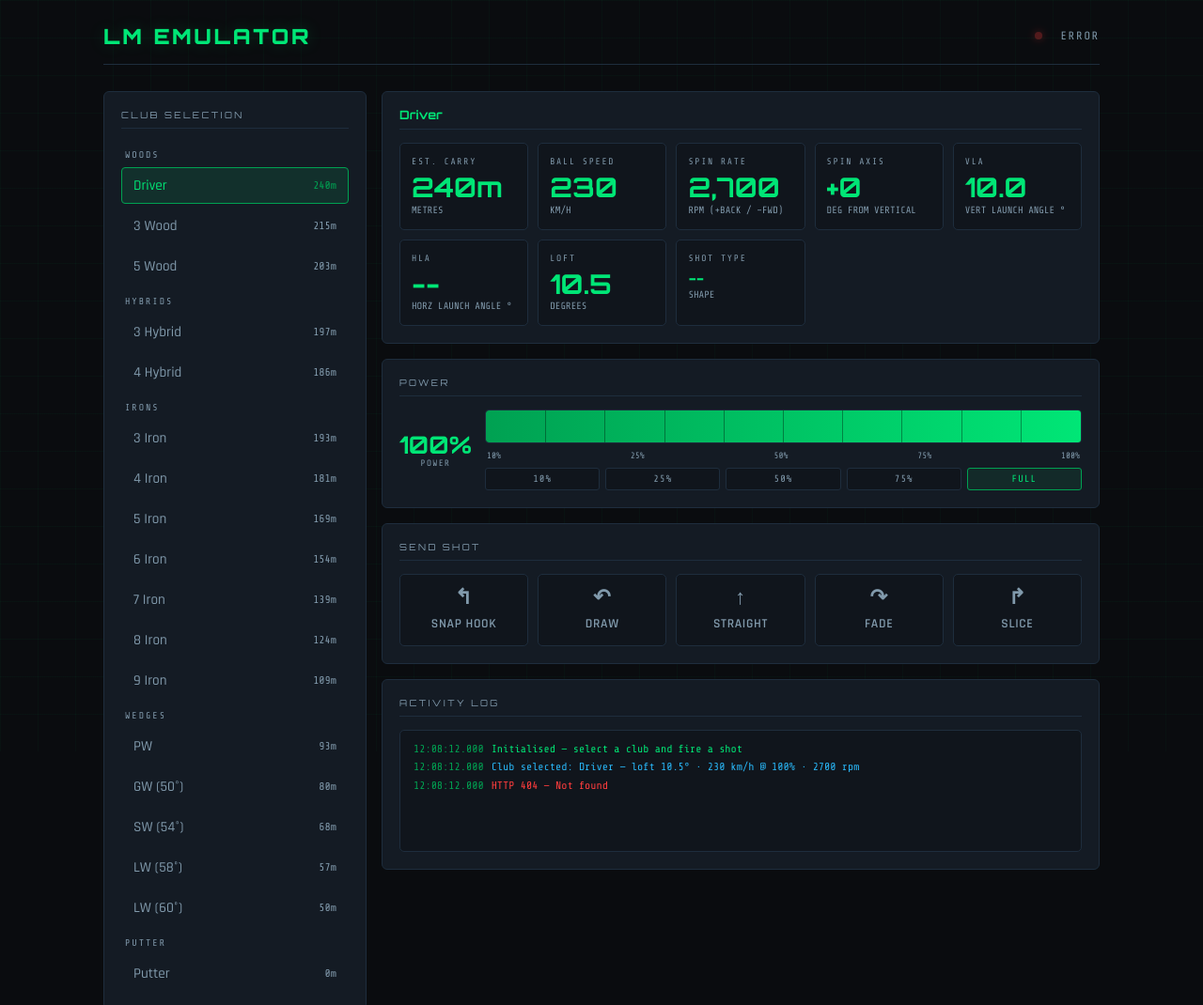
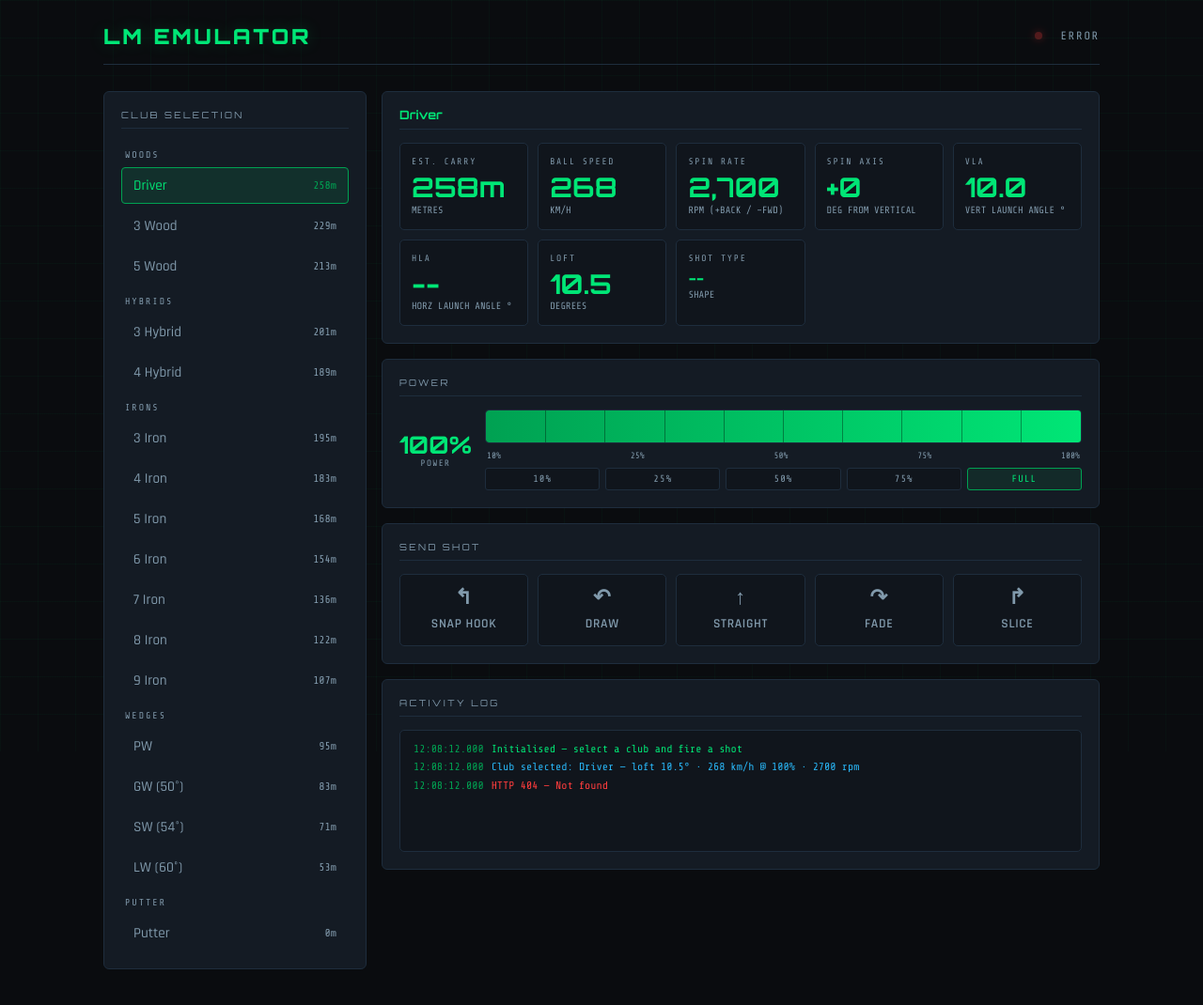
Before and after one commit to brozef/lm-emulator, a website: page index.html in a window 1280 px wide. Shown: the top 1070 px of the page at 94% size. Drawn offline with nearby package versions, Linux system fonts and the light colour scheme; no server answers.

Commit message:
support club selection from sim

```diff
--- a/index.html
+++ b/index.html
@@ -690,24 +690,23 @@
 <script>
 // ── CLUB DATA ────────────────────────────────────────────────────────────────
 const CLUBS = [
-  { cat:'Woods',  name:'Driver',    loft:10.5, vla:10, ball_speed:230, spin_rpm: 2700, spin_axis:  0 },
-  { cat:'Woods',  name:'3 Wood',    loft:15,   vla:11, ball_speed:210, spin_rpm: 3500, spin_axis:  0 },
-  { cat:'Woods',  name:'5 Wood',    loft:18,   vla:13, ball_speed:198, spin_rpm: 4200, spin_axis:  0 },
-  { cat:'Hybrids',name:'3 Hybrid',  loft:19,   vla:14, ball_speed:192, spin_rpm: 4500, spin_axis:  0 },
-  { cat:'Hybrids',name:'4 Hybrid',  loft:22,   vla:16, ball_speed:182, spin_rpm: 5000, spin_axis:  0 },
-  { cat:'Irons',  name:'3 Iron',    loft:21,   vla:15, ball_speed:188, spin_rpm: 4800, spin_axis:  0 },
-  { cat:'Irons',  name:'4 Iron',    loft:24,   vla:17, ball_speed:178, spin_rpm: 5200, spin_axis:  0 },
-  { cat:'Irons',  name:'5 Iron',    loft:27,   vla:19, ball_speed:168, spin_rpm: 5800, spin_axis:  0 },
-  { cat:'Irons',  name:'6 Iron',    loft:30,   vla:21, ball_speed:157, spin_rpm: 6400, spin_axis:  0 },
-  { cat:'Irons',  name:'7 Iron',    loft:34,   vla:23, ball_speed:146, spin_rpm: 7100, spin_axis:  0 },
-  { cat:'Irons',  name:'8 Iron',    loft:38,   vla:26, ball_speed:135, spin_rpm: 7800, spin_axis:  0 },
-  { cat:'Irons',  name:'9 Iron',    loft:42,   vla:29, ball_speed:124, spin_rpm: 8500, spin_axis:  0 },
-  { cat:'Wedges', name:'PW',        loft:46,   vla:31, ball_speed:113, spin_rpm: 9200, spin_axis:  0 },
-  { cat:'Wedges', name:'GW (50°)',  loft:50,   vla:33, ball_speed:104, spin_rpm: 9800, spin_axis:  0 },
-  { cat:'Wedges', name:'SW (54°)',  loft:54,   vla:36, ball_speed: 95, spin_rpm:10400, spin_axis:  0 },
-  { cat:'Wedges', name:'LW (58°)',  loft:58,   vla:38, ball_speed: 86, spin_rpm:11000, spin_axis:  0 },
-  { cat:'Wedges', name:'LW (60°)',  loft:60,   vla:40, ball_speed: 81, spin_rpm:11400, spin_axis:  0 },
-  { cat:'Putter', name:'Putter',    loft:4,    vla: 2, ball_speed: 16, spin_rpm: -400, spin_axis:  0 },
+  { cat:'Woods',   abv:'DR', name:'Driver',   loft:10.5, vla:10, ball_speed:268, spin_rpm: 2700, spin_axis:0 },
+  { cat:'Woods',   abv:'3W', name:'3 Wood',   loft:15,   vla:11, ball_speed:248, spin_rpm: 3500, spin_axis:0 },
+  { cat:'Woods',   abv:'5W', name:'5 Wood',   loft:18,   vla:13, ball_speed:235, spin_rpm: 4200, spin_axis:0 },
+  { cat:'Hybrids', abv:'3H', name:'3 Hybrid', loft:19,   vla:14, ball_speed:225, spin_rpm: 4500, spin_axis:0 },
+  { cat:'Hybrids', abv:'4H', name:'4 Hybrid', loft:22,   vla:16, ball_speed:214, spin_rpm: 5000, spin_axis:0 },
+  { cat:'Irons',   abv:'3I', name:'3 Iron',   loft:21,   vla:15, ball_speed:220, spin_rpm: 4800, spin_axis:0 },
+  { cat:'Irons',   abv:'4I', name:'4 Iron',   loft:24,   vla:17, ball_speed:209, spin_rpm: 5200, spin_axis:0 },
+  { cat:'Irons',   abv:'5I', name:'5 Iron',   loft:27,   vla:19, ball_speed:196, spin_rpm: 5800, spin_axis:0 },
+  { cat:'Irons',   abv:'6I', name:'6 Iron',   loft:30,   vla:21, ball_speed:184, spin_rpm: 6400, spin_axis:0 },
+  { cat:'Irons',   abv:'7I', name:'7 Iron',   loft:34,   vla:23, ball_speed:169, spin_rpm: 7100, spin_axis:0 },
+  { cat:'Irons',   abv:'8I', name:'8 Iron',   loft:38,   vla:26, ball_speed:156, spin_rpm: 7800, spin_axis:0 },
+  { cat:'Irons',   abv:'9I', name:'9 Iron',   loft:42,   vla:29, ball_speed:143, spin_rpm: 8500, spin_axis:0 },
+  { cat:'Wedges',  abv:'PW', name:'PW',       loft:46,   vla:31, ball_speed:132, spin_rpm: 9200, spin_axis:0 },
+  { cat:'Wedges',  abv:'GW', name:'GW (50°)', loft:50,   vla:33, ball_speed:121, spin_rpm: 9800, spin_axis:0 },
+  { cat:'Wedges',  abv:'SW', name:'SW (54°)', loft:54,   vla:36, ball_speed:110, spin_rpm:10400, spin_axis:0 },
+  { cat:'Wedges',  abv:'LW', name:'LW (60°)', loft:60,   vla:40, ball_speed: 93, spin_rpm:11400, spin_axis:0 },
+  { cat:'Putter',  abv:'PT', name:'Putter',   loft:4,    vla: 2, ball_speed: 16, spin_rpm: -400, spin_axis:0 },
 ];
 
 // Per shot-type modifiers applied to a club's base values:
@@ -782,8 +781,8 @@ function estimateCarry(club) {
     const v = Math.sqrt(vx * vx + vy * vy);
     if (v < 0.01) break;
     const S  = (radius * Math.abs(omega)) / v;
-    const Cd = 0.22 + 0.11 * Math.pow(S, 0.5); // spin-dependent drag
-    const Cl = 0.385 * Math.pow(S, 0.2); // spin-dependent lift
+    const Cd = 0.18 + 0.28 * Math.pow(S, 0.5);
+    const Cl = 0.280 * Math.pow(S, 0.10);
     const qA = 0.5 * rho * area * v * v;
     const ax = -(Cd * qA / mass) * (vx / v);
     const ay = -(Cd * qA / mass) * (vy / v) - g + (Cl * qA * liftSign / mass);
@@ -894,6 +893,7 @@ async function sendShot(btn) {
     const body = await res.text();
 
     if (res.ok) {
+      lastPingClub = -1; // reset so sim can send fresh recommended club
       shotCount++;
       setStatus('READY', 'var(--green)');
       log('ok', `HTTP ${res.status} (${ms}ms) — ${body.substring(0,120)}`);
@@ -949,6 +949,7 @@ function log(type, msg) {
 
 // ── PING SERVER FOR STATUS ───────────────────────────────────────────────────
 let lastPingStatus = true;
+let lastPingClub = -1;
 async function ping() {
   try {
     const res = await fetch('/ping', {
@@ -959,6 +960,14 @@ async function ping() {
     const body = await res.text();
     if (res.ok) {
       setStatus('READY', 'var(--green)');
+
+      if (body != '') {
+        const clubIdx = CLUBS.findIndex(c => c.abv === body);
+        if (clubIdx > -1 && clubIdx != lastPingClub && selectedClub.abv !== body) {
+          selectClub(club);
+        }
+      }
+
       if (!lastPingStatus) {
         log('ok', `Connected — ${body.substring(0,120)}`);
       }
```
Also changed, not shown: app.js (+27 -3 lines), README.md.
